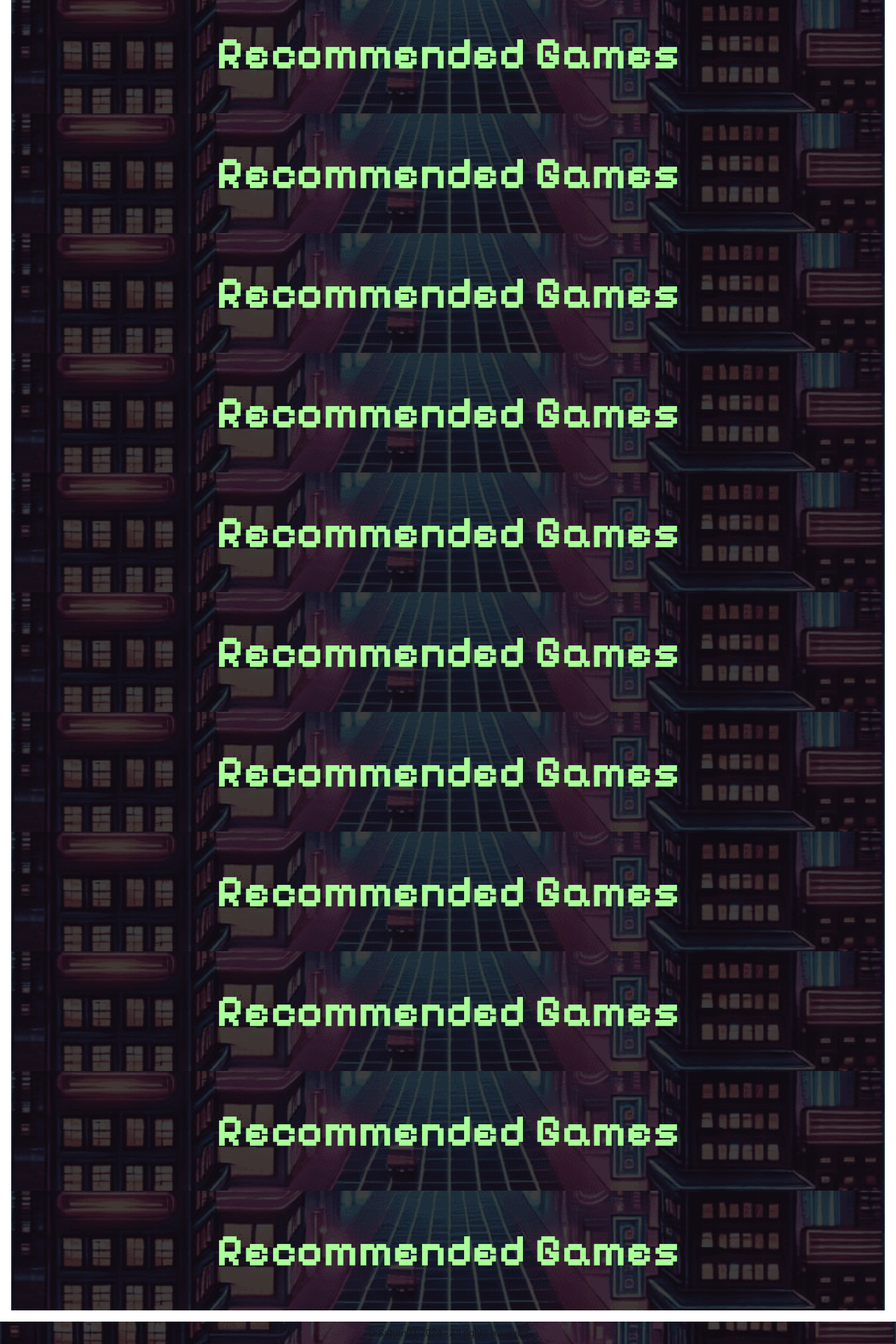
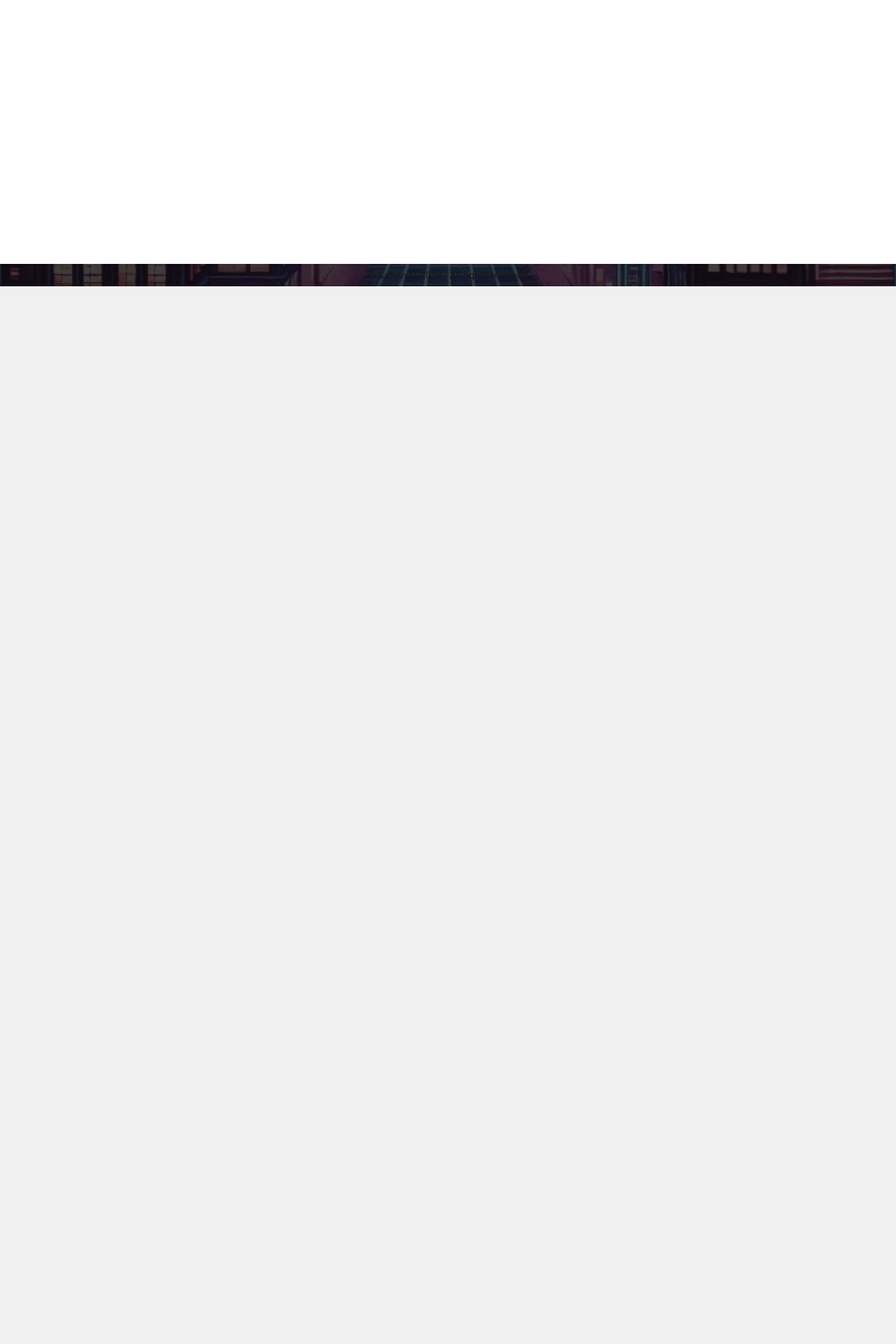
Before and after one commit to Saturn91/nextjs-game-recommender, a Next.js app: page /create-entry in a window 1280 px wide. Shown: the part 391-2311 px from the top of the page at 70% size. After the commit the page ends 800 px from the top, so only its background shows below. Built offline with nearby package versions, Linux system fonts and the light colour scheme.

Commit message:
Update page.tsx

```diff
--- a/src/app/create-entry/page.tsx
+++ b/src/app/create-entry/page.tsx
@@ -1,21 +1,7 @@
-import Banner from "../components/Banner";
-
 export default function CreateEntry() {
   return (
     <div>
       <div>Create Entry</div>
-      <Banner />
-      <Banner />
-      <Banner />
-      <Banner />
-      <Banner />
-      <Banner />
-      <Banner />
-      <Banner />
-      <Banner />
-      <Banner />
-      <Banner />
-      <Banner />
     </div>
   );
 }
```
